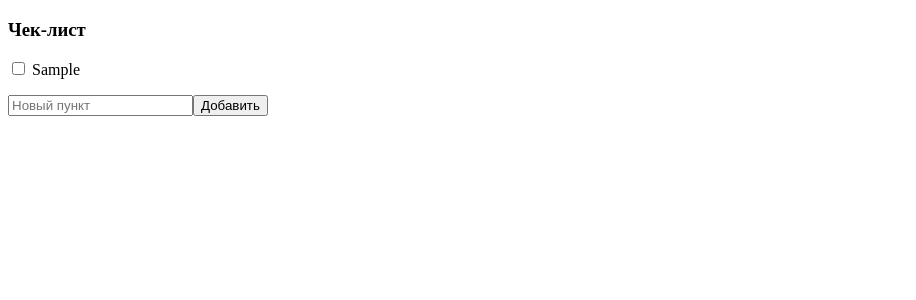
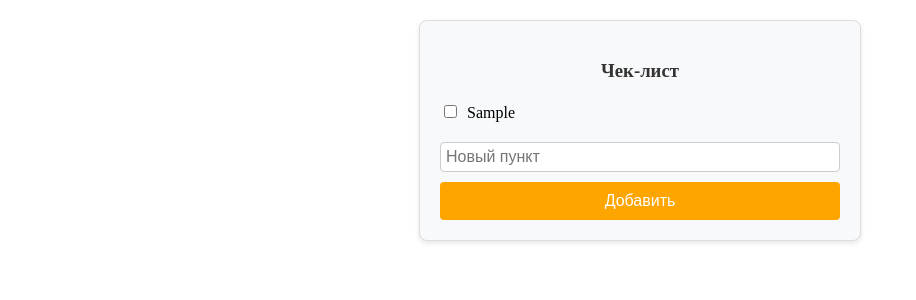
Before and after one commit to CyberMcConaughey/angular-checklist, an Angular app in the folder my-app/: page / in a window 1280 px wide. Both pictures are taken after typing "Sample" into the empty fields and a click on the button "Добавить". Shown: the top 300 px of the page, without its empty margins (0-916 px from the left). Built offline with nearby package versions, Linux system fonts and the light colour scheme.

Commit message:
Обновлён стиль чек-листа: поле ввода, кнопка и выполненные пункты

```diff
--- a/my-app/src/app/checklist/checklist.component.css
+++ b/my-app/src/app/checklist/checklist.component.css
@@ -1,7 +1,70 @@
+:host {
+  display: block;
+  max-width: 400px;
+  margin: 20px auto;
+  padding: 20px;
+  background: #f8f9fa;
+  border: 1px solid #ddd;
+  border-radius: 8px;
+  box-shadow: 0 2px 5px rgba(0, 0, 0, 0.1);
+}
+
+h3 {
+  text-align: center;
+  color: #333;
+  margin-bottom: 20px;
+}
+
 ul {
   list-style: none;
   padding: 0;
+  margin-bottom: 20px;
 }
+
 li {
-  margin-bottom: 5px;
+  margin-bottom: 10px;
+  font-size: 16px;
 }
+
+input[type="checkbox"] {
+  margin-right: 10px;
+}
+
+/* Поле ввода и кнопка занимают 100% ширины контейнера, с учетом padding и границ */
+input[type="text"],
+button {
+  width: 100%;
+  display: block;
+  box-sizing: border-box;
+}
+
+/* Настройки поля ввода */
+input[type="text"] {
+  padding: 5px;
+  font-size: 16px;
+  border: 1px solid #ccc;
+  border-radius: 4px;
+  margin-bottom: 10px; /* Отступ между полем и кнопкой */
+}
+
+/* Настройки кнопки */
+button {
+  padding: 10px;
+  font-size: 16px;
+  background-color: #FFA500; /* Оранжевый */
+  color: #fff;
+  border: none;
+  border-radius: 4px;
+  cursor: pointer;
+}
+
+button:hover {
+  background-color: #e69500; /* Чуть темнее */
+}
+
+/* Выделение выполненных пунктов */
+.completed {
+  color: green;
+  font-weight: bold;
+  text-decoration: line-through;
+}
--- a/my-app/src/app/checklist/checklist.component.html
+++ b/my-app/src/app/checklist/checklist.component.html
@@ -4,10 +4,11 @@
     <li *ngFor="let item of items">
       <label>
         <input type="checkbox" [(ngModel)]="item.checked">
-        {{ item.text }}
+        <span [ngClass]="{'completed': item.checked}">{{ item.text }}</span>
       </label>
     </li>
   </ul>
-  <input [(ngModel)]="newItemText" placeholder="Новый пункт" (keyup.enter)="addItem()">
+  <!-- Добавил type="text" для поля ввода -->
+  <input type="text" [(ngModel)]="newItemText" placeholder="Новый пункт" (keyup.enter)="addItem()">
   <button (click)="addItem()">Добавить</button>
 </div>
```
